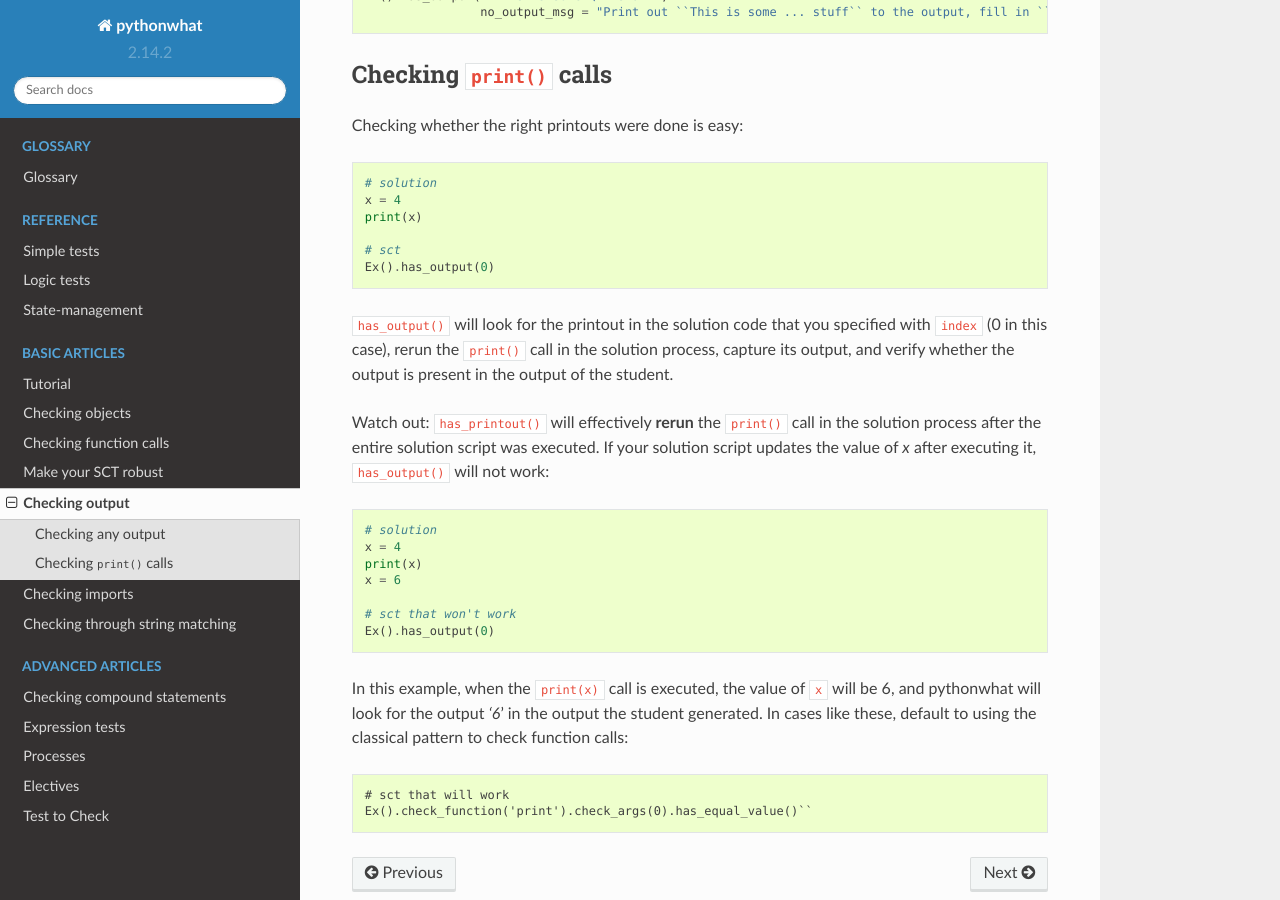
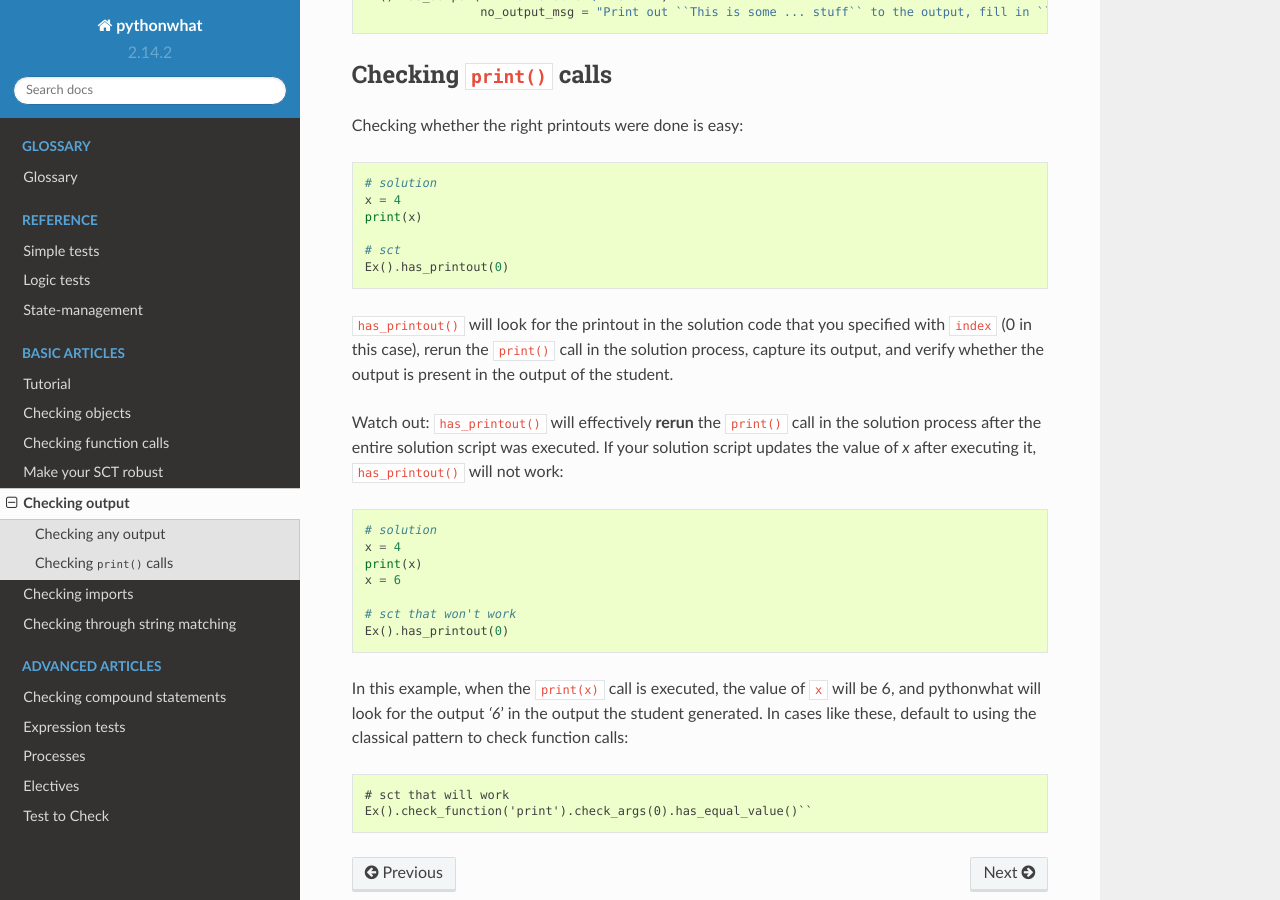
Before and after one commit to datacamp/pythonwhat, a Sphinx documentation site: the page built from docs/articles/checking_output.rst, in a window 1280 px wide and 900 px high, scrolled down 611 px. Built offline with Sphinx 7.4.7 and the Read the Docs theme 2.0.0, drawn with Linux system fonts in a browser that asks for light colours.

Commit message:
fix typos in docs

```diff
--- a/docs/articles/checking_output.rst
+++ b/docs/articles/checking_output.rst
@@ -41,13 +41,13 @@ Checking whether the right printouts were done is easy:
     print(x)
 
     # sct
-    Ex().has_output(0)
+    Ex().has_printout(0)
 
-``has_output()`` will look for the printout in the solution code that you specified with ``index`` (0 in this case), rerun the ``print()`` call in
+``has_printout()`` will look for the printout in the solution code that you specified with ``index`` (0 in this case), rerun the ``print()`` call in
 the solution process, capture its output, and verify whether the output is present in the output of the student.
 
 Watch out: ``has_printout()`` will effectively **rerun** the ``print()`` call in the solution process after the entire solution script was executed.
-If your solution script updates the value of `x` after executing it, ``has_output()`` will not work:
+If your solution script updates the value of `x` after executing it, ``has_printout()`` will not work:
 
 .. code::
 
@@ -57,7 +57,7 @@ If your solution script updates the value of `x` after executing it, ``has_outpu
     x = 6
 
     # sct that won't work
-    Ex().has_output(0)
+    Ex().has_printout(0)
 
 In this example, when the ``print(x)`` call is executed, the value of ``x`` will be 6, and pythonwhat will look for the output `'6`' in the output the student generated.
 In cases like these, default to using the classical pattern to check function calls:
```
